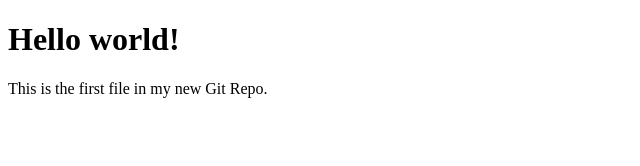
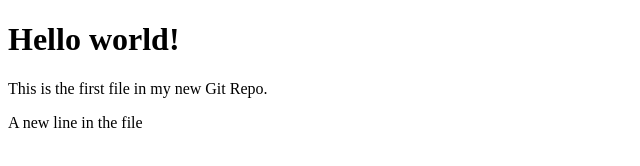
Before and after one commit to jawad-zahid/hello-world, a plain HTML site: page index.html in a window 1280 px wide. Shown: the whole page, without its empty margins (0-640 px from the left). Drawn offline with Linux system fonts and the light colour scheme.

Commit message:
A new change in the file

```diff
--- a/index.html
+++ b/index.html
@@ -10,5 +10,6 @@
 <body>
     <h1>Hello world!</h1>
 <p>This is the first file in my new Git Repo.</p>
+<p>A new line in the file</p>
 </body>
 </html>
```
